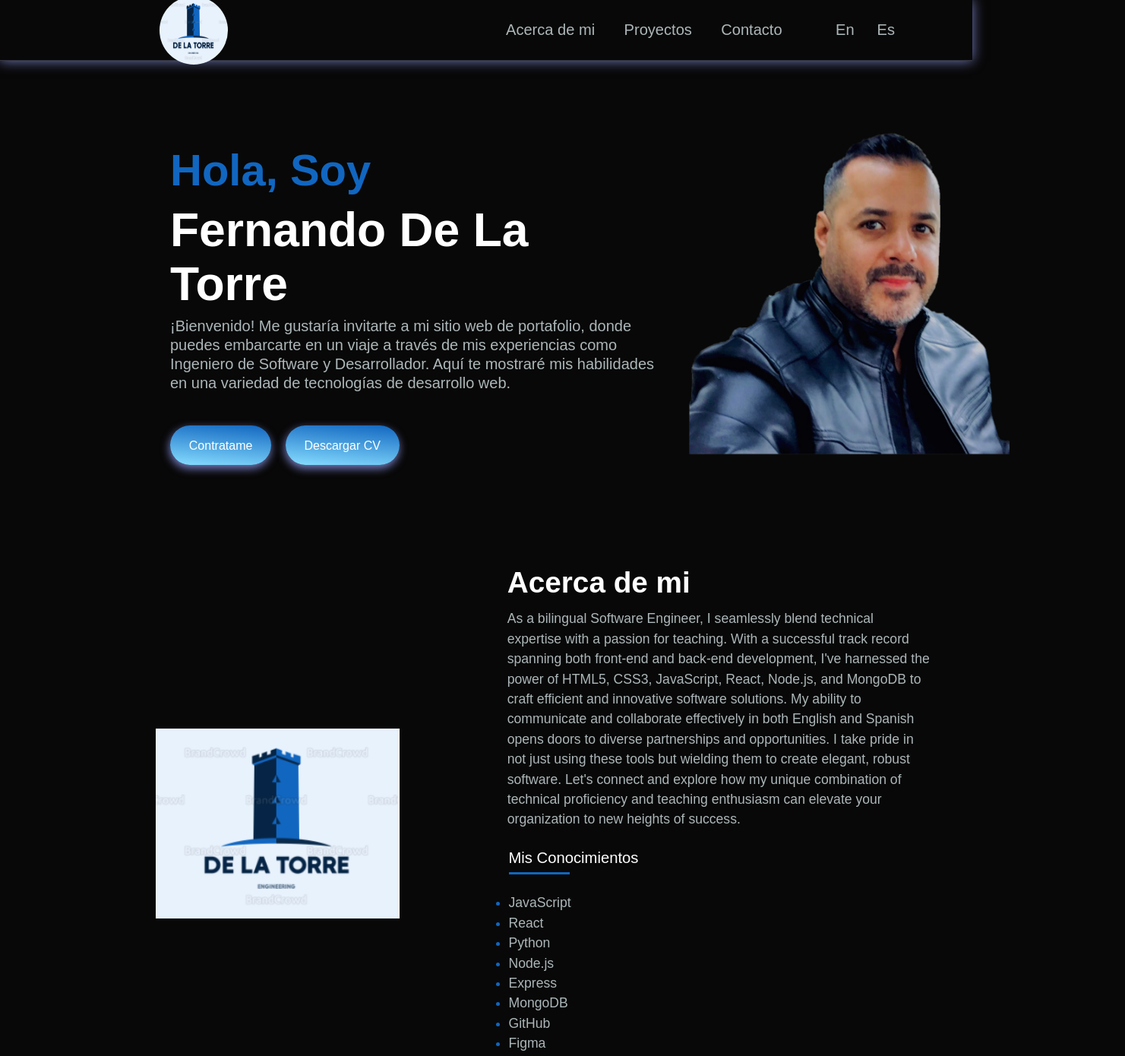
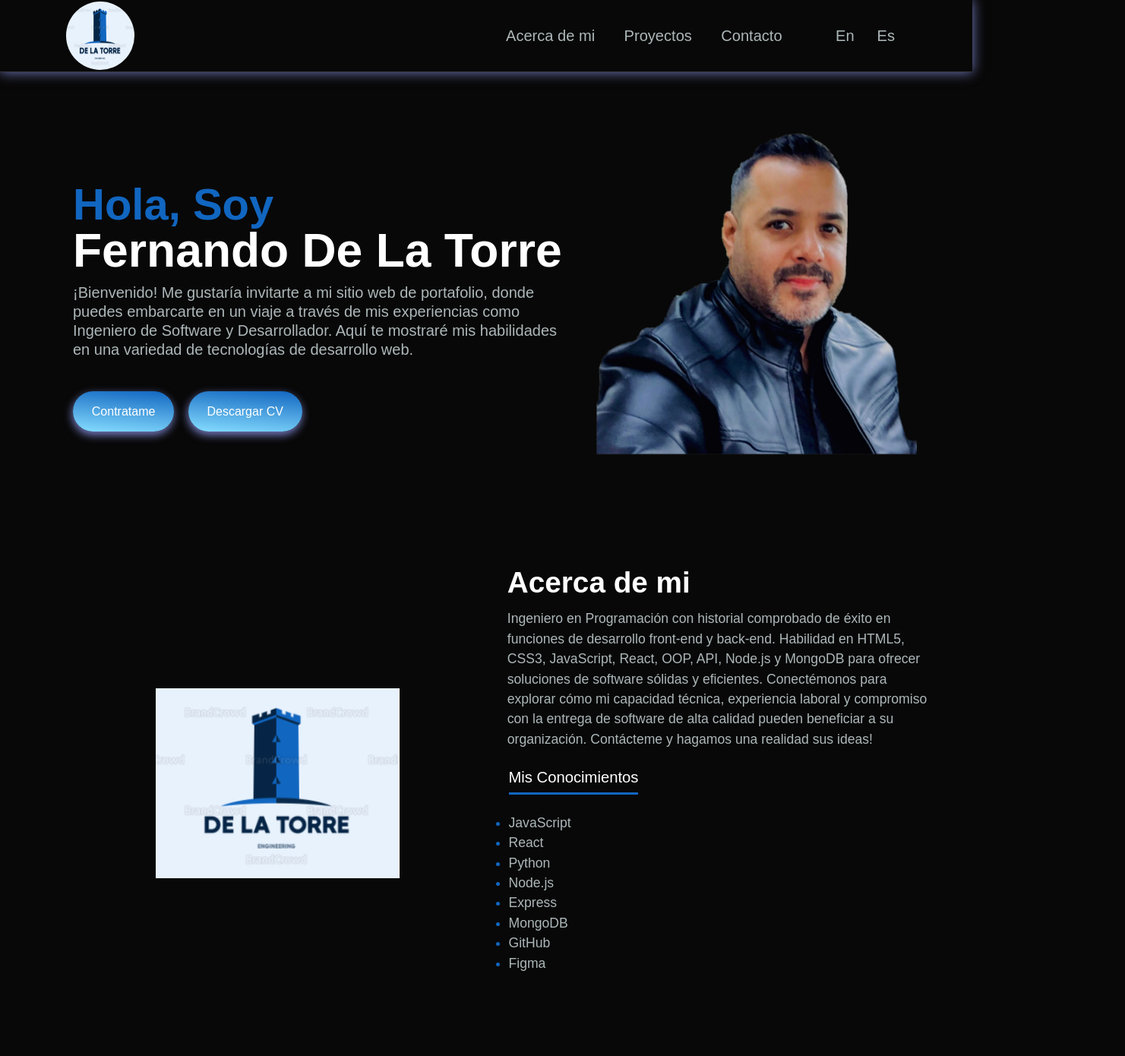
Before and after one commit to FernandoDLT/Portfolio-2024, a plain HTML site: page index-es.html in a window 1280 px wide. Shown: the top 1390 px of the page at 76% size, 1481 px wide, since content can reach past the window. Drawn offline with Linux system fonts and the light colour scheme.

Commit message:
updated sp text

```diff
--- a/index-es.html
+++ b/index-es.html
@@ -60,21 +60,14 @@
       </div>
       <div class="about-text">
          <h2>Acerca de mi</h2>
-         <p>As a bilingual Software Engineer, I seamlessly blend technical expertise with a passion for teaching.
-            With a successful
-            track record spanning both front-end and back-end development, I've harnessed the power of HTML5, CSS3,
-            JavaScript,
-            React, Node.js, and MongoDB to craft efficient and innovative software solutions.
-            My ability to communicate and collaborate effectively in both English and Spanish opens doors to diverse
-            partnerships
-            and opportunities. I take pride in not just using these tools but wielding them to create elegant, robust
-            software.
-            Let's connect and explore how my unique combination of technical proficiency and teaching
-            enthusiasm can elevate your
-            organization to new heights of success.
+         <p>Ingeniero en Programación con historial comprobado de éxito en funciones de desarrollo front-end y back-end. Habilidad
+         en HTML5, CSS3, JavaScript, React, OOP, API, Node.js y MongoDB para ofrecer soluciones de software sólidas y eficientes.
+         Conectémonos para explorar cómo mi capacidad técnica, experiencia laboral y compromiso con la entrega de software de
+         alta calidad pueden beneficiar a su organización.
+         Contácteme y hagamos una realidad sus ideas!
          </p>
          <ul class="skills">
-            <li class="skills">Mis Conocimientos</li>
+            <li class="skills sp">Mis Conocimientos</li>
             <li>JavaScript</li>
             <li>React</li>
             <li>Python</li>
--- a/style.css
+++ b/style.css
@@ -1,8 +1,3 @@
-* {
-   box-sizing: border-box;
-   padding: 0;
-   margin: 0;
-}
 
 :root {
    --gray-text: #ADB7B9;
@@ -12,14 +7,21 @@
    --cool-blue: #1166C0;
 }
 
+* {
+   box-sizing: border-box;
+   padding: 0;
+   margin: 0;
+}
+
 body {
    background-color: #080808;
    font-family: Arial, sans-serif;
+   font-size: 16px;
+   min-height: 100vh;
 }
 
 html {
    scroll-behavior: smooth;
-
 }
 
 /* Nav Desktop */
@@ -35,7 +37,6 @@ html {
    top: 0;
    left: 0;
    width: 100%;
-   height: 10vh;
    background-color: #080808;
    z-index: 100;
 }
@@ -44,7 +45,8 @@ html {
 img.logo {
    width: 90px;
    height: 90px;
-   margin-left: 13rem;
+   /* margin-left: 13rem; */
+   margin-left: 85px;
    border-radius: 50%;
 }
 
@@ -109,7 +111,7 @@ img.logo {
 
 /* Intro */
 #hello-intro {
-   margin: 10rem 0 0 14rem;
+   margin: 10rem 0 0 6rem;
    display: flex;
    /* justify-content: space-between; */
    align-items: center;
@@ -120,8 +122,8 @@ img.logo {
 }
 
 .intro-img {
-   /* max-width: 100%;
-   height: auto; */
+   max-width: 100%;
+   height: auto;
    text-align: center;
 }
 
@@ -129,7 +131,7 @@ img.logo {
    width: 740px;
    height: auto;
    display: block;
-   margin: 0 -4em 0;
+   margin: 0 -8em 0;
 }
 
 h1 {
@@ -137,7 +139,7 @@ h1 {
    font-weight: 700;
    /* color: var(--mid-blue); */
    color: #1166C0;
-   margin-bottom: -.48rem;
+   margin-bottom: -1.6rem;
 }
 
 .name {
@@ -149,7 +151,7 @@ h1 {
 #hello-intro p {
    color: var(--gray-text);
    font-size: 1.25em;
-   width: 33em;
+   width: 650px;
    margin-top: .25em;
    line-height: 1.25em;
    margin: .40em 0 3em;
@@ -241,7 +243,17 @@ li.skills::after {
    border-bottom: .18em solid var(--cool-blue);
    /* Adjust the thickness and color of the underline */
    margin-top: .28em;
-   width: 4em;
+   width: 5rem;
+   /* Adjust the spacing between text and underline */
+}
+
+li.skills.sp::after {
+   content: "";
+   display: block;
+   border-bottom: .18em solid var(--cool-blue);
+   /* Adjust the thickness and color of the underline */
+   margin-top: .28em;
+   width: 10.65rem;
    /* Adjust the spacing between text and underline */
 }
 
@@ -540,7 +552,7 @@ h3 {
 .form label {
    color: #ffff;
    font-size: .95em;
-   padding-bottom: .625em;
+   padding-bottom: .525em;
    letter-spacing: .04em;
 }
 
@@ -625,14 +637,18 @@ form {
 textarea {
    /* Styles for textareas within the form */
    width: 100%;
-   font-size: 1.25em;
+   font-size: 1em;
    padding: 10px;
-   margin-bottom: 2.5em;
+   margin-bottom: 1em;
    border: 1px solid #33353f;
    color: #ffff;
    background-color: #18191E;
    border-radius: 5px;
    resize: vertical;
+}
+
+::placeholder {
+   color: rgb(90, 90, 90);
 }
 
 button {
```
